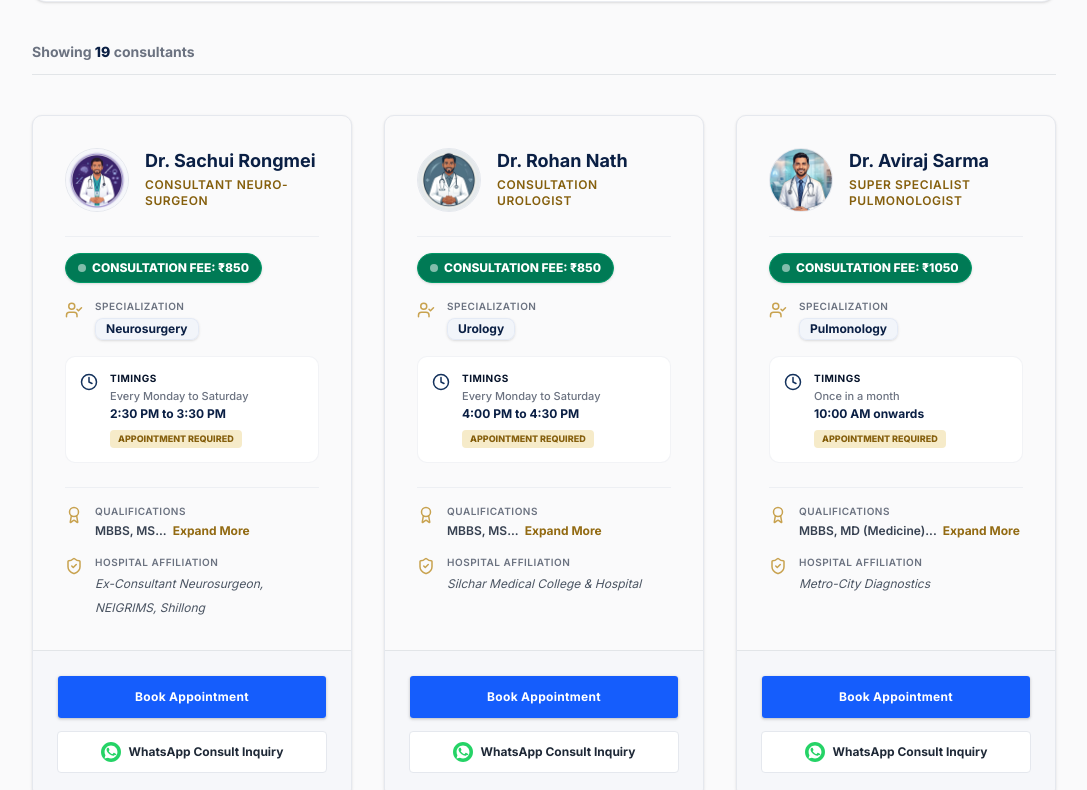
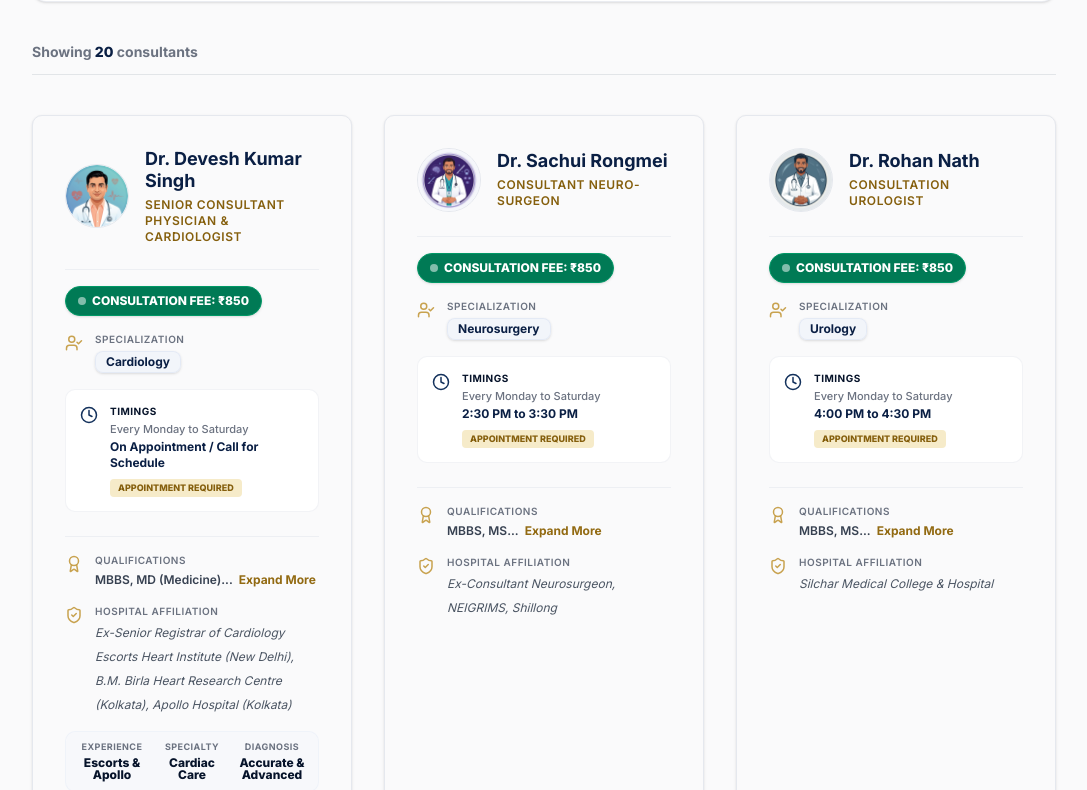
Before and after one commit to Habib7442/metro-city-diagnostics, a Next.js app: page /doctors in a window 1280 px wide. Shown: the part 750-1540 px from the top of the page, without its empty margins (96-1183 px from the left). Built offline with nearby package versions, Linux system fonts and the light colour scheme.

Commit message:
Add Dr. Devesh Kumar Singh (Cardiologist) with vector avatar to doctors database and catalog

```diff
--- a/components/DoctorsCatalog.tsx
+++ b/components/DoctorsCatalog.tsx
@@ -50,6 +50,7 @@ interface DoctorsCatalogProps {
 
 const CATEGORIES = [
   { id: 'all', label: 'All Specialities' },
+  { id: 'cardiology', label: 'Cardiology', specs: ['Cardiology', 'Senior Consultant Physician & Cardiologist'] },
   { id: 'medicine', label: 'Medicine & Diabetology', specs: ['General Physician', 'Medicine & Diabetology', 'General Medicine', 'Medicine & Diabetologist', 'Internal Medicine Specialist'] },
   { id: 'neurosurgery', label: 'Neurology & Neurosurgery', specs: ['Neurosurgery', 'Neurology'] },
   { id: 'urology', label: 'Urology', specs: ['Urology'] },
--- a/lib/doctors.json
+++ b/lib/doctors.json
@@ -1,4 +1,59 @@
 [
+  {
+    "id": "dr-devesh-kumar-singh",
+    "hospital": {
+      "name": "METRO-CITY DIAGNOSTICS",
+      "tagline": "A COMPLETE DIAGNOSTIC CENTRE"
+    },
+    "doctor": {
+      "name": "Dr. Devesh Kumar Singh",
+      "qualification": [
+        "MBBS",
+        "MD (Medicine)",
+        "Ex-Senior Registrar of Cardiology"
+      ],
+      "designation": "Senior Consultant Physician & Cardiologist",
+      "hospital_affiliation": "Ex-Senior Registrar of Cardiology Escorts Heart Institute (New Delhi), B.M. Birla Heart Research Centre (Kolkata), Apollo Hospital (Kolkata)",
+      "specialization": "Cardiology",
+      "image": "/assets/doctors/dr-devesh-kumar-singh.png"
+    },
+    "location": {
+      "address": "Near Vivekananda Co-operative, Meherpur, Silchar-15, Cachar, Assam",
+      "pin_code": "788015",
+      "city": "Silchar",
+      "state": "Assam"
+    },
+    "contact": {
+      "phone_numbers": [
+        "9957357278",
+        "9954025101"
+      ],
+      "whatsapp_number": "9957357278"
+    },
+    "timing": {
+      "days": "Every Monday to Saturday",
+      "time": "On Appointment / Call for Schedule",
+      "appointment_required": true
+    },
+    "fees": 850,
+    "services": {
+      "trusted_general_physician_near": "Silchar"
+    },
+    "highlights": [
+      {
+        "title": "Experience",
+        "value": "Escorts & Apollo"
+      },
+      {
+        "title": "Specialty",
+        "value": "Cardiac Care"
+      },
+      {
+        "title": "Diagnosis",
+        "value": "Accurate & Advanced"
+      }
+    ]
+  },
   {
     "id": "dr-sachui-rongmei",
     "hospital": {
```
Also changed, not shown: public/assets/doctors/dr-devesh-kumar-singh.png (added), 1 other file (tests, documents, lock files or other folders).
